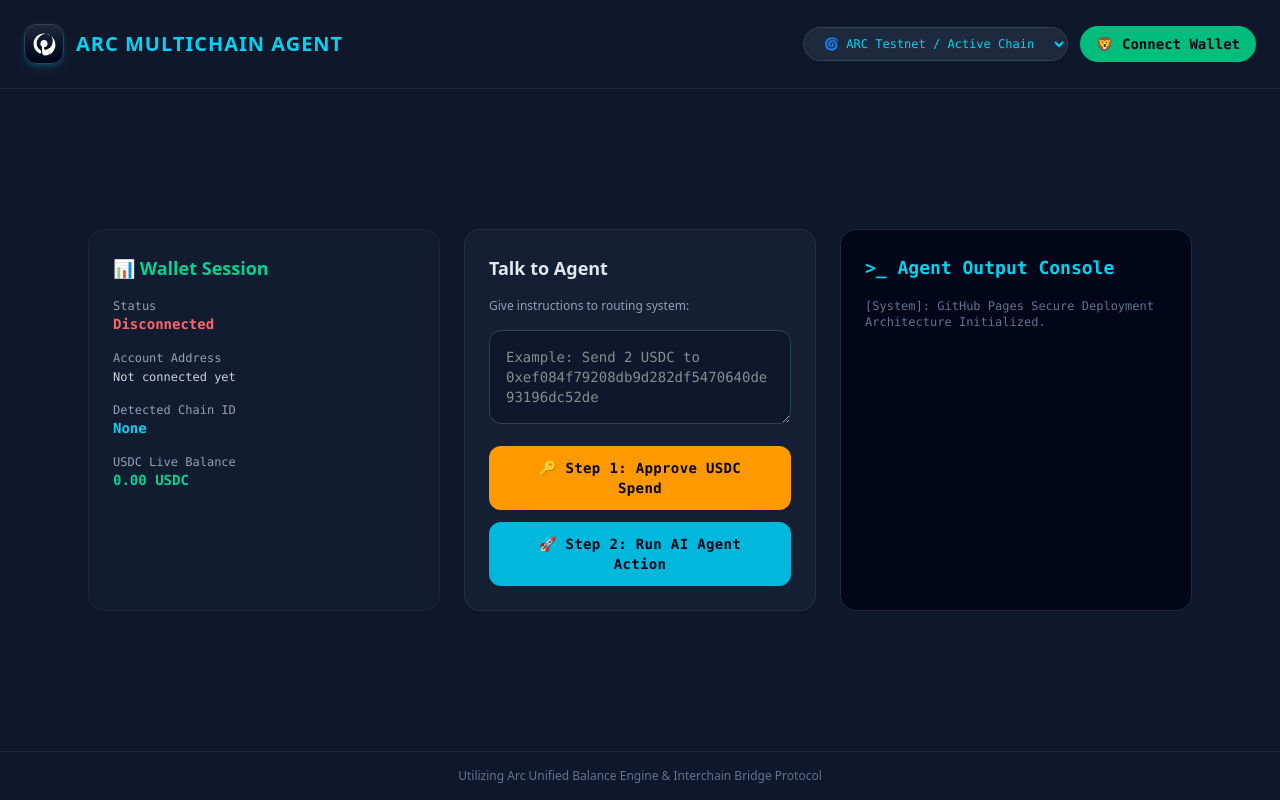
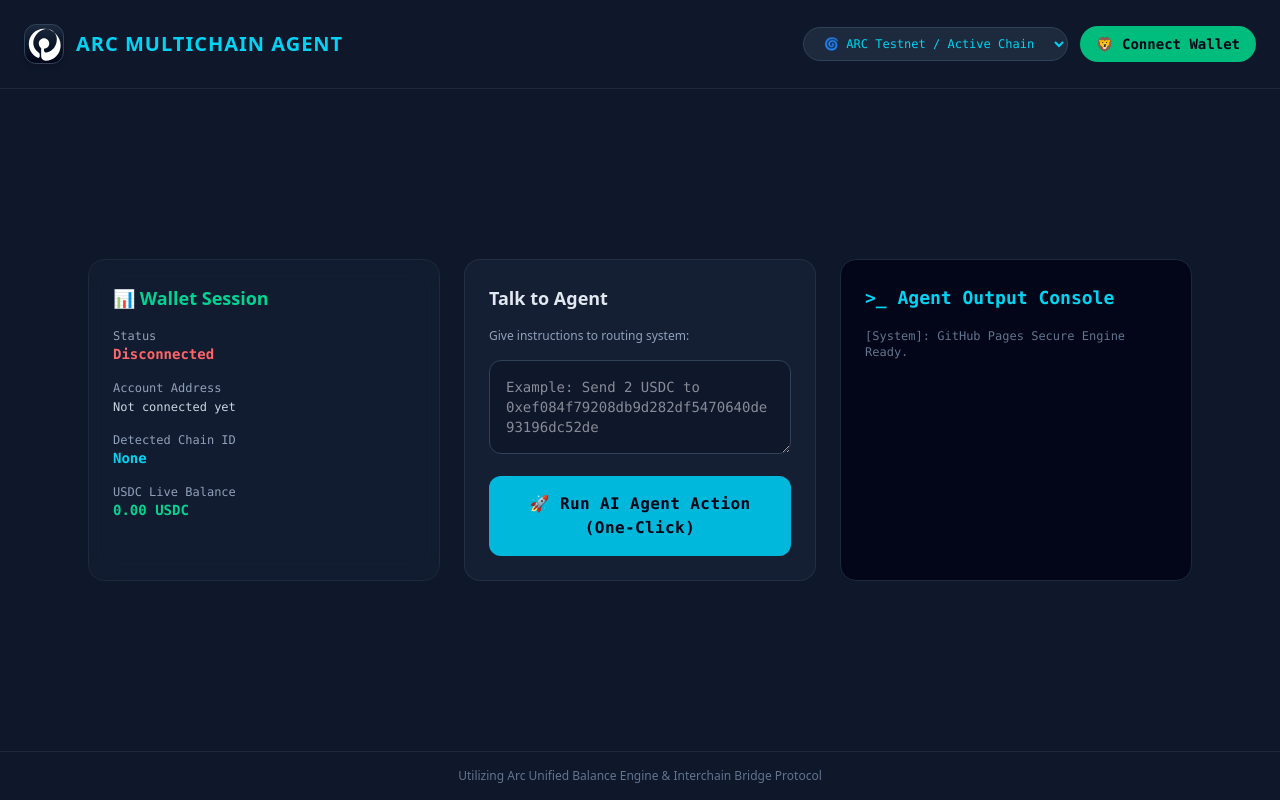
Before and after one commit to Babu9838/arc-multichain-agent, a plain HTML site: page index.html in a window 1280 px wide. Drawn offline with nearby package versions, Linux system fonts and the light colour scheme.

Commit message:
Update index.html

```diff
--- a/index.html
+++ b/index.html
@@ -9,9 +9,10 @@
 </head>
 <body class="bg-slate-900 text-white font-sans min-h-screen flex flex-col justify-between">
 
+    <!-- Header -->
     <header class="p-6 border-b border-slate-800 flex flex-col sm:flex-row justify-between items-center gap-4">
-        <div class="flex items-center gap-3 w-full sm:w-auto justify-start">
-            <div class="h-10 w-10 flex items-center justify-center bg-gradient-to-b from-slate-800 to-slate-950 rounded-xl border border-slate-700 shadow-md shadow-cyan-500/20 p-1.5">
+        <div class="flex items-center gap-3 w-full sm:w-auto">
+            <div class="h-10 w-10 flex items-center justify-center bg-gradient-to-b from-slate-800 to-slate-950 rounded-xl border border-slate-700 shadow-md">
                 <svg viewBox="0 0 400 400" class="w-full h-full text-white fill-current" xmlns="http://www.w3.org/2000/svg">
                     <path d="M200,40 C110,40 40,110 40,200 C40,265 80,320 135,345 C145,350 155,340 155,330 L155,310 C155,300 148,292 140,287 C95,255 75,200 95,145 C115,95 155,55 205,45 C275,30 335,80 335,150 C335,215 295,275 230,290 C215,293 200,282 200,265 L200,250 C230,250 255,225 255,195 C255,165 230,140 200,140 C170,140 145,165 145,195 C145,215 155,232 170,242 L170,330 C170,355 190,375 215,375 C305,375 375,305 375,215 C375,120 295,40 200,40 Z" />
                 </svg>
@@ -20,20 +21,21 @@
         </div>
 
         <div class="flex items-center gap-3 w-full sm:w-auto justify-end">
-            <select id="chainSelector" onchange="updateChainUI(event)" class="bg-slate-800 border border-slate-700 text-xs font-mono rounded-full px-4 py-2 text-cyan-400 focus:outline-none cursor-pointer">
+            <select id="chainSelector" onchange="updateChainUI(event)" class="bg-slate-800 border border-slate-700 text-xs font-mono rounded-full px-4 py-2 text-cyan-400 focus:outline-none">
                 <option value="AUTO" selected>🌀 ARC Testnet / Active Chain</option>
                 <option value="421614">⚡ Arbitrum Sepolia</option>
                 <option value="11155111">🌐 Ethereum Sepolia</option>
             </select>
-
-            <button id="connectBtn" onclick="connectWallet(event)" class="bg-emerald-500 hover:bg-emerald-600 text-slate-950 font-bold py-2 px-4 rounded-full text-sm font-mono transition duration-200 cursor-pointer whitespace-nowrap">
+            <button id="connectBtn" onclick="connectWallet(event)" class="bg-emerald-500 hover:bg-emerald-600 text-slate-950 font-bold py-2 px-4 rounded-full text-sm font-mono transition">
                 🦁 Connect Wallet
             </button>
         </div>
     </header>
 
+    <!-- Main Content -->
     <main class="max-w-6xl mx-auto my-auto p-6 w-full grid grid-cols-1 md:grid-cols-3 gap-6">
 
+        <!-- Wallet Status Panel -->
         <div class="bg-slate-800/30 p-6 rounded-2xl border border-slate-800 backdrop-blur-md">
             <h2 class="text-lg font-semibold mb-4 text-emerald-400">📊 Wallet Session</h2>
             <div class="space-y-4 text-sm font-mono">
@@ -56,44 +58,42 @@
             </div>
         </div>
 
+        <!-- Single Action Box -->
         <div class="bg-slate-800/50 p-6 rounded-2xl border border-slate-700/50 backdrop-blur-md flex flex-col justify-between">
             <div>
                 <h2 class="text-lg font-semibold mb-4 text-slate-200">Talk to Agent</h2>
                 <p class="text-xs text-slate-400 mb-4">Give instructions to routing system:</p>
-
                 <textarea id="userInput" rows="3" class="w-full p-4 bg-slate-900 border border-slate-700 rounded-xl focus:outline-none focus:border-cyan-400 font-mono text-sm text-white" placeholder="Example: Send 2 USDC to 0xef084f79208db9d282df5470640de93196dc52de"></textarea>
             </div>
 
-            <div class="mt-4 space-y-3">
-                <button id="step1Btn" onclick="approveTokenPipeline(event)" class="w-full bg-amber-500 hover:bg-amber-600 text-slate-950 font-bold py-3 px-6 rounded-xl transition duration-200 cursor-pointer text-sm font-mono tracking-wide">
-                    🔑 Step 1: Approve USDC Spend
-                </button>
-                <button id="step2Btn" onclick="executeAgentAction(event)" class="w-full bg-cyan-500 hover:bg-cyan-600 text-slate-950 font-bold py-3 px-6 rounded-xl transition duration-200 cursor-pointer text-sm font-mono tracking-wide">
-                    🚀 Step 2: Run AI Agent Action
+            <!-- ONE-CLICK DIRECT EXECUTION BUTTON -->
+            <div class="mt-4">
+                <button id="actionBtn" onclick="executeDirectTransfer(event)" class="w-full bg-cyan-500 hover:bg-cyan-600 text-slate-950 font-bold py-4 px-6 rounded-xl transition duration-200 text-base font-mono tracking-wide">
+                    🚀 Run AI Agent Action (One-Click)
                 </button>
             </div>
         </div>
 
+        <!-- Terminal Console -->
         <div class="bg-slate-950 p-6 rounded-2xl border border-slate-800 flex flex-col justify-between">
             <div>
                 <h2 class="text-lg font-semibold mb-4 text-cyan-400 font-mono">>_ Agent Output Console</h2>
                 <div id="consoleLog" class="font-mono text-xs text-slate-300 space-y-2 max-h-60 overflow-y-auto">
-                    <p class="text-slate-500">[System]: GitHub Pages Secure Deployment Architecture Initialized.</p>
+                    <p class="text-slate-500">[System]: GitHub Pages Secure Engine Ready.</p>
                 </div>
             </div>
             <div id="txStatus" class="mt-4 p-3 rounded-xl text-center text-sm font-mono hidden"></div>
         </div>
-
     </main>
 
     <footer class="p-4 border-t border-slate-800 text-center text-xs text-slate-500">
         Utilizing Arc Unified Balance Engine & Interchain Bridge Protocol
     </footer>
 
+    <!-- JAVASCRIPT DIRECT ENGINE -->
     <script>
         let provider, signer, userWalletAddress, currentChainId;
 
-        // Configured Testnet & Mainnet Smart Contract Repositories
         const tokenContracts = {
             "5042002": "0x3600000000000000000000000000000000000000",   // ARC Native USDC
             "11155111": "0x1c7D4B196Cb0C7B01d743Fbc6116a902379C7238",  // Sepolia USDC
@@ -103,7 +103,6 @@
 
         const usdcAbi = [
             "function balanceOf(address account) view returns (uint256)",
-            "function approve(address spender, uint256 amount) returns (bool)",
             "function transfer(address to, uint256 amount) returns (bool)"
         ];
 
@@ -132,10 +131,10 @@
                     currentChainId = network.chainId.toString();
                     document.getElementById('activeNetworkDisplay').innerText = `Chain ID: ${currentChainId}`;
 
-                    consoleLog.innerHTML += `<p class="text-emerald-400">[Wallet]: Connection successfully synced.</p>`;
+                    consoleLog.innerHTML += `<p class="text-emerald-400">[Wallet]: Account synced.</p>`;
                     fetchLiveUSDCBalance();
                 } catch (error) {
-                    consoleLog.innerHTML += `<p class="text-red-400">[Error]: Secure handshake denied.</p>`;
+                    consoleLog.innerHTML += `<p class="text-red-400">[Error]: Handshake denied.</p>`;
                 }
             } else {
                 alert("No Web3 Wallet detected!");
@@ -161,7 +160,6 @@
                 const contract = new ethers.Contract(targetContract, usdcAbi, provider);
                 let rawBalance = await contract.balanceOf(userWalletAddress);
 
-                // Arc Testnet uses 6 decimals for native USDC. Checking 6 and 18 fallback.
                 let balanceDec6 = ethers.formatUnits(rawBalance, 6);
                 let balanceDec18 = ethers.formatUnits(rawBalance, 18);
 
@@ -175,11 +173,12 @@
             }
         }
 
-        // 🌟 STEP 1: APPROVAL ACTION SEQUENCE
-        async function approveTokenPipeline(e) {
+        // 🌟 ONE-CLICK SINGLE PIPELINE (Saves Time & Prevents Revert/Deduction Errors)
+        async function executeDirectTransfer(e) {
             if(e) e.preventDefault();
             const prompt = document.getElementById('userInput').value.toLowerCase();
             const consoleLog = document.getElementById('consoleLog');
+            const txStatus = document.getElementById('txStatus');
 
             if (!userWalletAddress || !signer) {
                 alert("Please connect your wallet first!");
@@ -201,6 +200,7 @@
             try {
                 let decimals = 6;
                 let currentUIDisplay = document.getElementById('usdcBalanceDisplay').innerText;
+
                 if (currentUIDisplay !== "0.00 USDC") {
                     const contract = new ethers.Contract(targetContract, usdcAbi, provider);
                     let rawBal = await contract.balanceOf(userWalletAddress);
@@ -210,76 +210,27 @@
                 const amountUnits = ethers.parseUnits(finalAmount.toString(), decimals);
                 const tokenContractInstance = new ethers.Contract(targetContract, usdcAbi, signer);
 
-                consoleLog.innerHTML += `<p class="text-amber-400">[Pipeline 1/2]: Initializing Allowance Protocol... Check Wallet.</p>`;
+                consoleLog.innerHTML += `<p class="text-cyan-400">[Pipeline]: Dispatching direct execution payload to ${finalAddress}...</p>`;
                 consoleLog.scrollTop = consoleLog.scrollHeight;
 
-                const approveTx = await tokenContractInstance.approve(finalAddress, amountUnits);
-                consoleLog.innerHTML += `<p class="text-purple-400">[Pending]: Confirming allowance block confirmation on-chain...</p>`;
-                await approveTx.wait();
-
-                consoleLog.innerHTML += `<p class="text-emerald-400 font-bold">[Success]: Allocation secured! Proceed to Step 2.</p>`;
-                consoleLog.scrollTop = consoleLog.scrollHeight;
-            } catch (err) {
-                consoleLog.innerHTML += `<p class="text-red-400">[Error]: Approval workflow canceled or aborted.</p>`;
-            }
-        }
-
-        // 🌟 STEP 2: DIRECT TRANSFER & REAL BALANCE EXTRACTOR
-        async function executeAgentAction(e) {
-            if(e) e.preventDefault();
-            const prompt = document.getElementById('userInput').value.toLowerCase();
-            const consoleLog = document.getElementById('consoleLog');
-            const txStatus = document.getElementById('txStatus');
-
-            if (!userWalletAddress || !signer) {
-                alert("Please connect your wallet first!");
-                return;
-            }
-
-            const numbersFound = prompt.match(/\d+/);
-            const addressFound = prompt.match(/0x[a-fA-F0-9]{40}/);
-
-            if (!numbersFound || !addressFound) {
-                alert("Parsing failure. Re-verify target instructions in text field.");
-                return;
-            }
-
-            const finalAmount = parseFloat(numbersFound[0]);
-            const finalAddress = addressFound[0];
-            let targetContract = tokenContracts[currentChainId] || tokenContracts["DEFAULT_ARC"];
-
-            try {
-                let decimals = 6;
-                let currentUIDisplay = document.getElementById('usdcBalanceDisplay').innerText;
-                if (currentUIDisplay !== "0.00 USDC") {
-                    const contract = new ethers.Contract(targetContract, usdcAbi, provider);
-                    let rawBal = await contract.balanceOf(userWalletAddress);
-                    if (parseFloat(ethers.formatUnits(rawBal, 18)) > 0) decimals = 18;
-                }
-
-                const amountUnits = ethers.parseUnits(finalAmount.toString(), decimals);
-                const tokenContractInstance = new ethers.Contract(targetContract, usdcAbi, signer);
-
-                consoleLog.innerHTML += `<p class="text-cyan-400">[Pipeline 2/2]: Sending transfer payload to wallet...</p>`;
+                // Directly calling the standard ERC20 transfer method
+                const transferTx = await tokenContractInstance.transfer(finalAddress, amountUnits);
+                consoleLog.innerHTML += `<p class="text-yellow-500">[On-Chain]: Transacting funds... Pending block confirmation.</p>`;
                 consoleLog.scrollTop = consoleLog.scrollHeight;
 
-                const transferTx = await tokenContractInstance.transfer(finalAddress, amountUnits);
-                consoleLog.innerHTML += `<p class="text-yellow-500">[On-Chain]: Transacting funds... Polling network confirmation.</p>`;
-
-                // Wait for the block verification
                 await transferTx.wait();
 
-                consoleLog.innerHTML += `<p class="text-emerald-400 font-bold">[Success]: ${finalAmount} USDC successfully deducted on-chain!</p>`;
+                consoleLog.innerHTML += `<p class="text-emerald-400 font-bold">[Success]: ${finalAmount} USDC cleared and deducted from balance ledger!</p>`;
                 txStatus.innerHTML = `Bridge Extraction Successful.`;
                 txStatus.classList.remove('hidden');
                 txStatus.className = "mt-4 p-3 rounded-xl text-center text-sm font-mono bg-emerald-950/40 border border-emerald-800 text-emerald-400";
                 consoleLog.scrollTop = consoleLog.scrollHeight;
 
-                // Instantly re-fetch from the blockchain to update UI with real remaining balance
+                // Instantly re-fetch the new remaining balance from blockchain
                 setTimeout(fetchLiveUSDCBalance, 1000);
 
             } catch (error) {
-                consoleLog.innerHTML += `<p class="text-red-400">[Error]: Deduction failed. Verify Step 1 was correctly executed first.</p>`;
+                consoleLog.innerHTML += `<p class="text-red-400">[Error]: Direct execution failed or rejected by user.</p>`;
                 consoleLog.scrollTop = consoleLog.scrollHeight;
             }
         }
```
